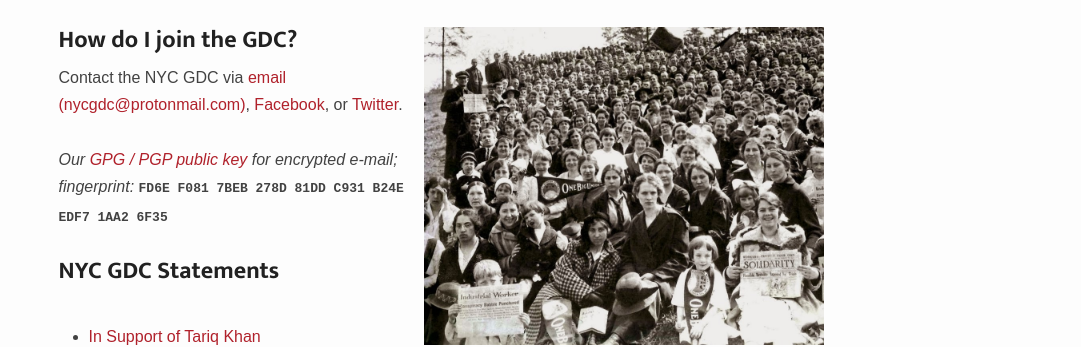
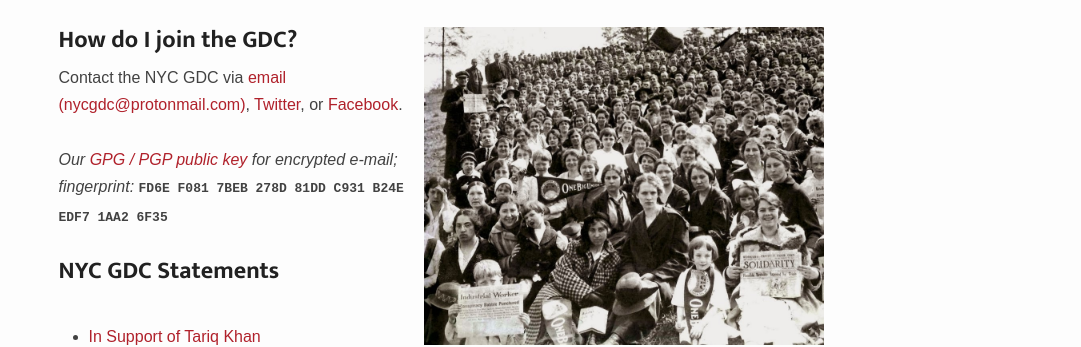
Before and after one commit to IWW-NYC-GMB/iww.nyc, a Jekyll site: the page built from gdc.html, in a window 1280 px wide. Shown: the part 1243-1590 px from the top of the page, without its empty margins (199-1280 px from the left). Built offline with Jekyll 4.4.1, drawn with Linux system fonts in a browser that asks for light colours; some web fonts are replaced.

```diff
--- a/gdc.html
+++ b/gdc.html
@@ -19,7 +19,7 @@ Through community self-defense, we have the power to fight police brutality, gen
 <img src="{{site.baseurl}}/assets/everett.jpg" style="float:right;max-width:400px;margin-bottom:10px;margin-left:10px;" class="about-image" alt="Memorial services for the Everett Victims at Mt. Pleasant Cemetary, May 1, 1917">
 
 <h2>How do I join the GDC?</h2>
-Contact the NYC GDC via <a href="mailto:nycgdc@protonmail.com">email (nycgdc@protonmail.com)</a>, <a href="https://facebook.com/nycgdc">Facebook</a>, or <a href="https://twitter.com/nycgdc">Twitter</a>.<br>
+Contact the NYC GDC via <a href="mailto:nycgdc@protonmail.com">email (nycgdc@protonmail.com)</a>, <a href="https://twitter.com/nycgdc">Twitter</a>, or <a href="https://facebook.com/nycgdc">Facebook</a>.<br>
 <br>
 <em>Our <a href="{{site.baseurl}}/assets/keys/publickey.nycgdc@protonmail.com.asc">GPG / PGP public key</a> for encrypted e-mail; fingerprint: </em><code><strong>FD6E F081 7BEB 278D 81DD C931 B24E EDF7 1AA2 6F35</strong></code><br><br>
 <h2>NYC GDC Statements</h2><br>
```
